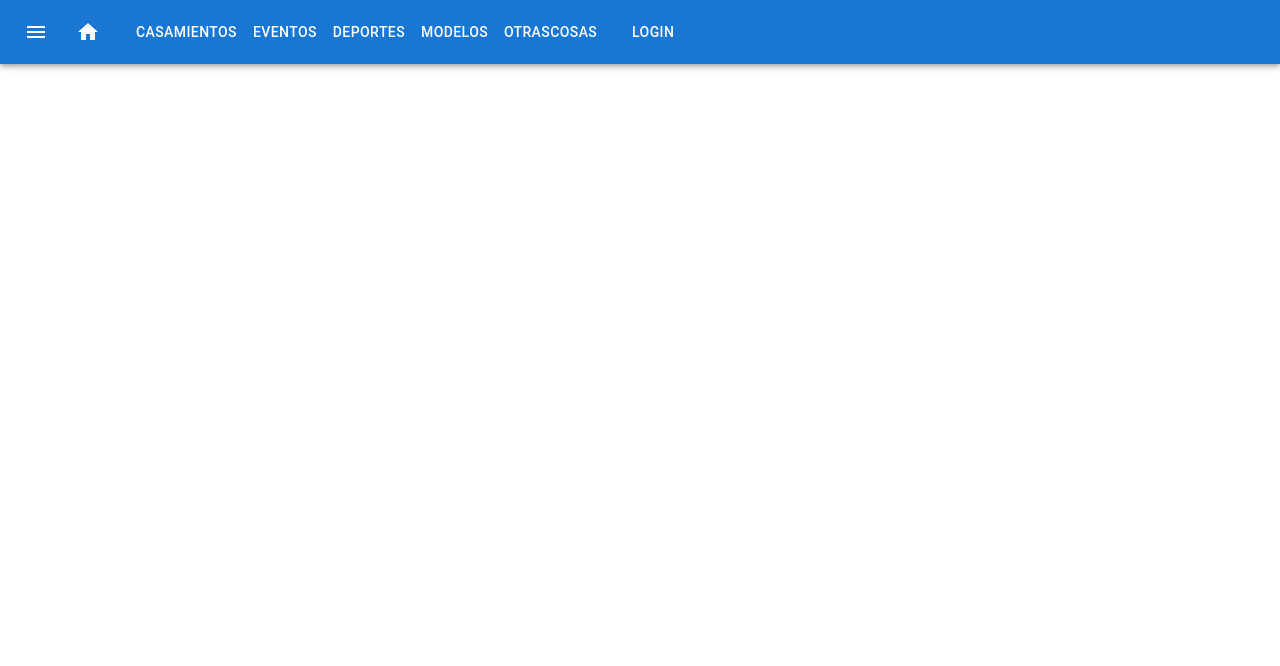
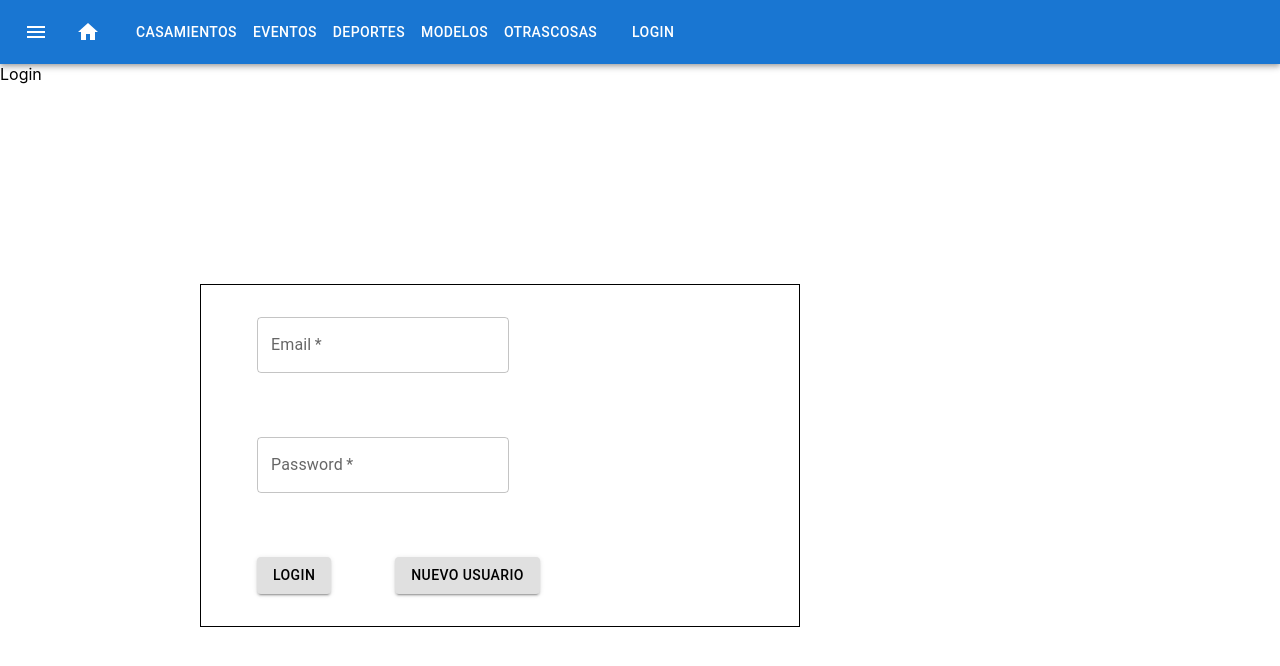
Before and after one commit to matiasvighi/webluxusone, a React (Create React App) app: page /loginn in a window 1280 px wide. Shown: the top 666 px of the page. Built offline with nearby package versions, Linux system fonts and the light colour scheme.

Commit message:
menú de login e intento de axios al backend

```diff
--- a/src/LuxusRoutes.js
+++ b/src/LuxusRoutes.js
@@ -1,7 +1,11 @@
 import { Route, Routes } from "react-router-dom";
 import Casamientos from "./pages/Casamientos";
+import Deportes from "./pages/Deportes";
 import Eventos from "./pages/Eventos";
 import Home from "./pages/Home";
+import Modelos from "./pages/Modelos";
+import OtrasCosas from "./pages/OtrasCosas";
+import Loginn from "./pages/Loginn";
 
 function LuxusRoutes(){
     return(
@@ -9,6 +13,10 @@ function LuxusRoutes(){
             <Route path="/" element={<Home />}/>
             <Route path="/casamientos" element={<Casamientos />}/>
             <Route path="/eventos/:eventId" element={<Eventos />}/>
+            <Route path="/deportes/:eventId" element={<Deportes />}/>
+            <Route path="/modelos/:eventId" element={<Modelos />}/>
+            <Route path="/otrascosas/:eventId" element={<OtrasCosas />}/>
+            <Route path="/loginn" element={<Loginn />}/>
         </Routes>
     )
 }
--- a/src/layout/Menu.js
+++ b/src/layout/Menu.js
@@ -32,12 +32,12 @@ function Menu() {
                         </IconButton>
                         <Button color="inherit" onClick={()=>{navigate("/casamientos")}}>Casamientos</Button>
                         <Button color="inherit" onClick={()=>{navigate("/eventos/5")}}>Eventos</Button>
-                        <Button color="inherit" onClick={()=>{navigate("/eventos/10")}}>Deportes</Button>
-                        <Button color="inherit">Modelos</Button>
-                        <Button color="inherit">OtrasCosas</Button>
+                        <Button color="inherit" onClick={()=>{navigate("/deportes/10")}}>Deportes</Button>
+                        <Button color="inherit" onClick={()=>{navigate("/modelos/11")}}>Modelos</Button>
+                        <Button color="inherit" onClick={()=>{navigate("/otrasCosas/11")}}>OtrasCosas</Button>
                     </Box>
                     <Box sx={{ justifySelf: "end" }}>
-                        <Button color="inherit">Login</Button>
+                        <Button color="inherit" onClick={()=>{navigate("/loginn")}}>Login</Button>
                     </Box>
                 </Toolbar>
             </AppBar>
--- a/src/pages/Home.js
+++ b/src/pages/Home.js
@@ -7,7 +7,7 @@ function Home(){
     const [saludo, setSaludo] = useState("Cargando...")
 
     useEffect(() => {
-        axios.get("http://localhost:8000/hello/maty")
+        axios.get("http://localhost:8001/hello/maty")
         .then((response)=>{
             console.log(response);
             setSaludo(response.data);
--- a/src/pages/Loginn.js
+++ b/src/pages/Loginn.js
@@ -1,9 +1,104 @@
 import { Menu } from "@mui/material";
+import * as React from 'react';
+import Box from '@mui/material/Box';
+import TextField from '@mui/material/TextField';
+import Container from '@mui/material/Container';
+import {Button} from "@mui/material";
+import { SettingsOverscanOutlined } from "@mui/icons-material";
+import axios from 'axios';
 
-function Loginn(){
-    return(<>
-        <p>Login</p>
-    </>)
+
+
+
+
+export default function Loginn() {
+
+const [value, setValue] = React.useState();
+const [pass, setPass] = React.useState();
+const [subbut,setSubbut] =React.useState();
+const [userr, setUserr]= React.useState({});
+const [saludo, setSaludo] = React.useState("Cargando...")
+
+const handleChange = (value, newValue) => {
+    setValue(newValue) ;
+    console.log(value.target.value);
+    let newUser = {...userr, email : value.target.value}
+    setUserr(newUser);
+    console.log(userr.email,"username")
+}
+    const handlePass = (pass, newPass) => {
+    setPass(newPass) ;
+    let newPasswd = {...userr, password : pass.target.value}
+    setUserr(newPasswd);
 }
 
-export default Loginn;
+     const handleClickLogin = (subbut, newSubbut) => {
+         setSubbut(newSubbut) ;
+     console.log("estoy tratando de submitear Email:",userr.email,"pasword:",userr.password);
+
+     axios.post("http://localhost:8002/login")
+
+
+
+        .then((response)=>{
+            console.log(response);
+            setSaludo(response.data);
+        })
+        .catch((error)=>{
+            console.log(error);
+            setSaludo("todo mal!");
+        })
+
+
+
+        }
+
+
+  return (
+    <Box
+
+      component="form"
+      sx={{
+        '& .MuiTextField-root': { m: 4, width: '25ch' },
+      }}
+      noValidate
+      autoComplete="off"
+    >
+      <div>
+       <Box>Login </Box>
+
+      <Container maxWidth="sm" sx={{m:25, border:1}}>
+          <Box>
+        <TextField
+          required
+          id="outlined-required"
+          label="Email"
+          onChange={handleChange}
+
+
+        />
+
+        </Box>
+
+
+        <TextField
+          required
+          id="outlined-password-input"
+          label="Password"
+          type="password"
+          autoComplete="current-password"
+          onChange={handlePass}
+        />
+
+        <Box>
+
+       <Button color="inherit" sx={{m:4}}variant="contained" onClick={handleClickLogin}>Login</Button>
+       <Button color="inherit" sx={{m:4}}variant="contained" onClick={{}}>Nuevo Usuario</Button>
+        </Box>
+      </Container>
+      </div>
+
+    </Box>
+
+  );
+}
```
